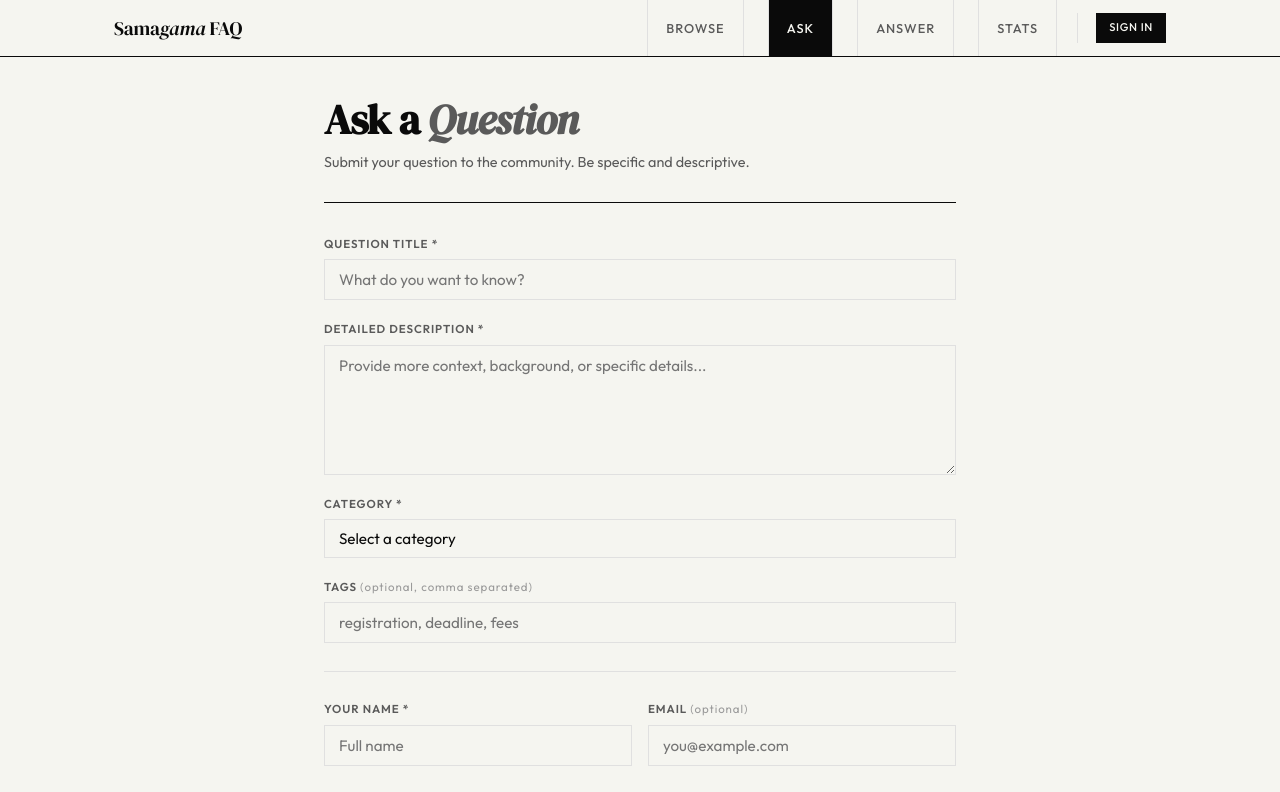
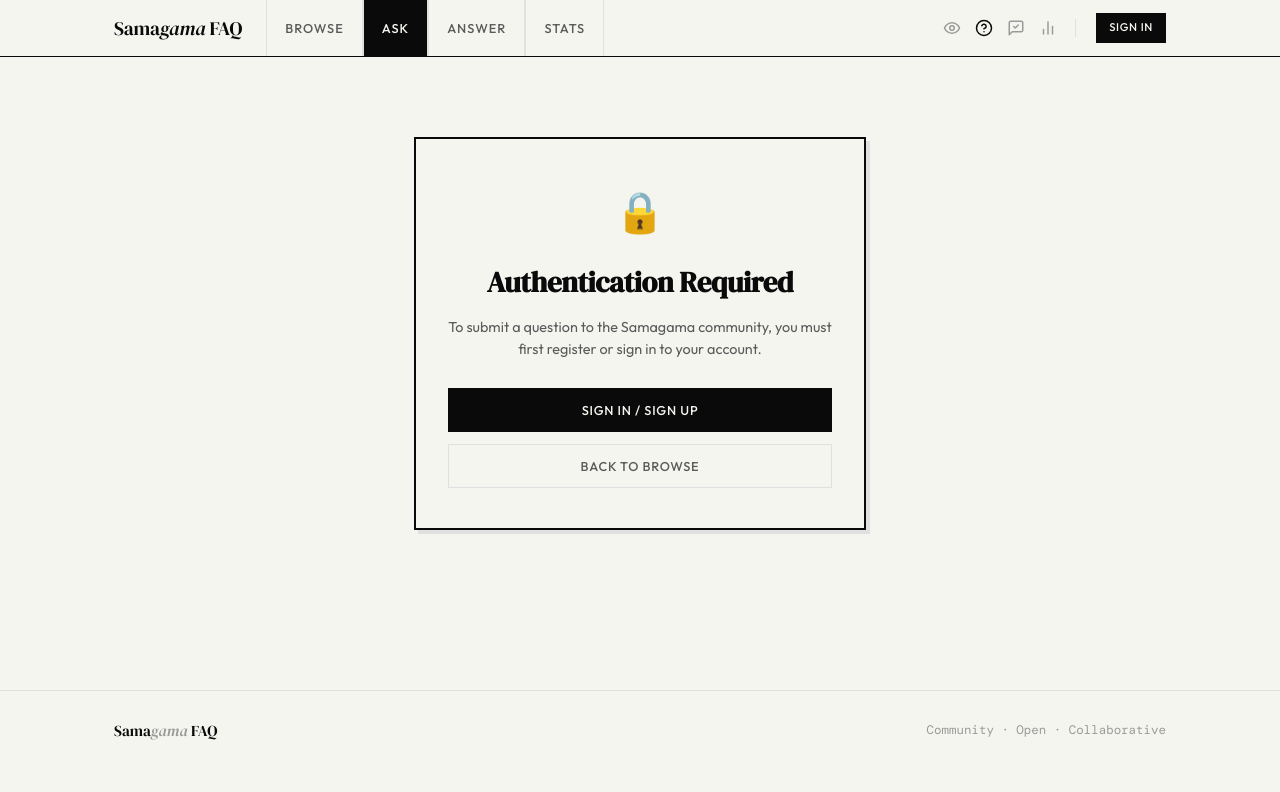
Before and after one commit to devanshuk3/Crowd-Sourced-Faq-Project, a React (Vite) app in the folder frontend/: page /ask in a window 1280 px wide. Shown: the top 792 px of the page. Built offline with nearby package versions, Linux system fonts and the light colour scheme.

Commit message:
Feature: Add user sign up/registration and enforce authentication for posting new questions

```diff
--- a/frontend/src/components/Nav.jsx
+++ b/frontend/src/components/Nav.jsx
@@ -41,11 +41,7 @@
           <Link to="/" className="nav-logo">
             Sama<span>gama</span> FAQ
           </Link>
-        </div>
-
-        <div style={{ display: 'flex', alignItems: 'center', gap: 20 }}>
-          {/* Shifted Navigation Links */}
-          <ul className="nav-links" style={{ display: 'flex', alignItems: 'center', gap: 24, margin: 0, padding: 0, listStyle: 'none' }}>
+          <ul className="nav-links">
             <li><Link to="/" className={pathname === '/' ? 'active' : ''}>Browse</Link></li>
             <li><Link to="/ask" className={pathname === '/ask' ? 'active' : ''}>Ask</Link></li>
             <li><Link to="/answer" className={pathname === '/answer' ? 'active' : ''}>Answer</Link></li>
@@ -54,11 +50,79 @@
               <li><Link to="/admin" className={pathname === '/admin' ? 'active' : ''}>Admin</Link></li>
             )}
           </ul>
+        </div>
+
+        <div style={{ display: 'flex', alignItems: 'center', gap: 20 }}>
+          {/* Quick Nav Icon Links */}
+          <div style={{ display: 'flex', alignItems: 'center', gap: 14, borderRight: '1.5px solid var(--border)', paddingRight: 18 }}>
+            <Link
+              to="/"
+              title="Browse FAQs"
+              style={{
+                color: pathname === '/' ? 'var(--black)' : 'var(--gray-400)',
+                transition: 'color 0.2s',
+                display: 'flex',
+                alignItems: 'center',
+              }}
+            >
+              <svg width="18" height="18" viewBox="0 0 24 24" fill="none" stroke="currentColor" strokeWidth="2" strokeLinecap="round" strokeLinejoin="round">
+                <path d="M2 12s3-7 10-7 10 7 10 7-3 7-10 7-10-7-10-7Z" />
+                <circle cx="12" cy="12" r="3" />
+              </svg>
+            </Link>
+            <Link
+              to="/ask"
+              title="Ask a Question"
+              style={{
+                color: pathname === '/ask' ? 'var(--black)' : 'var(--gray-400)',
+                transition: 'color 0.2s',
+                display: 'flex',
+                alignItems: 'center',
+              }}
+            >
+              <svg width="18" height="18" viewBox="0 0 24 24" fill="none" stroke="currentColor" strokeWidth="2" strokeLinecap="round" strokeLinejoin="round">
+                <circle cx="12" cy="12" r="10" />
+                <path d="M9.09 9a3 3 0 0 1 5.83 1c0 2-3 3-3 3" />
+                <line x1="12" y1="17" x2="12.01" y2="17" />
+              </svg>
+            </Link>
+            <Link
+              to="/answer"
+              title="Answer Questions"
+              style={{
+                color: pathname === '/answer' ? 'var(--black)' : 'var(--gray-400)',
+                transition: 'color 0.2s',
+                display: 'flex',
+                alignItems: 'center',
+              }}
+            >
+              <svg width="18" height="18" viewBox="0 0 24 24" fill="none" stroke="currentColor" strokeWidth="2" strokeLinecap="round" strokeLinejoin="round">
+                <path d="M21 15a2 2 0 0 1-2 2H7l-4 4V5a2 2 0 0 1 2-2h14a2 2 0 0 1 2 2z" />
+                <path d="m9 10 2 2 4-4" />
+              </svg>
+            </Link>
+            <Link
+              to="/stats"
+              title="Statistics"
+              style={{
+                color: pathname === '/stats' ? 'var(--black)' : 'var(--gray-400)',
+                transition: 'color 0.2s',
+                display: 'flex',
+                alignItems: 'center',
+              }}
+            >
+              <svg width="18" height="18" viewBox="0 0 24 24" fill="none" stroke="currentColor" strokeWidth="2" strokeLinecap="round" strokeLinejoin="round">
+                <line x1="18" y1="20" x2="18" y2="10" />
+                <line x1="12" y1="20" x2="12" y2="4" />
+                <line x1="6" y1="20" x2="6" y2="14" />
+              </svg>
+            </Link>
+          </div>
 
           {/* Session / Sign In Container */}
           {user ? (
-            <div style={{ display: 'flex', alignItems: 'center', gap: 14, borderLeft: '1.5px solid var(--border)', paddingLeft: 18 }}>
-              <span className="mono" style={{ fontSize: '0.78rem', color: 'var(--gray-600)' }}>
+            <div style={{ display: 'flex', alignItems: 'center', gap: 14 }}>
+              <span className="mono" style={{ fontSize: '0.78rem', color: 'var(--gray-600)', borderRight: '1px solid var(--border)', paddingRight: 14 }}>
                 {user.name} <em style={{ fontStyle: 'normal', color: 'var(--black)', fontWeight: 600 }}>({user.role.toUpperCase()})</em>
               </span>
               <button
@@ -70,7 +134,6 @@
               </button>
             </div>
           ) : (
-            <div style={{ display: 'flex', alignItems: 'center', borderLeft: '1.5px solid var(--border)', paddingLeft: 18 }}>
             <Link
               to="/login"
               className="btn btn-filled btn-sm"
@@ -78,7 +141,6 @@
             >
               Sign In
             </Link>
-            </div>
           )}
         </div>
       </div>
--- a/frontend/src/pages/AskPage.jsx
+++ b/frontend/src/pages/AskPage.jsx
@@ -76,7 +76,6 @@
     else if (form.title.trim().length < 10) e.title = 'Title must be at least 10 characters';
     if (!form.description.trim()) e.description = 'Description is required';
     if (!form.category) e.category = 'Please select a category';
-    if (!form.authorName.trim()) e.authorName = 'Your name is required';
     setErrors(e);
     return Object.keys(e).length === 0;
   };
@@ -96,6 +95,32 @@
   const set = (key) => (e) => setForm(f => ({ ...f, [key]: e.target.value }));
 
   const hasSimilar = similarQuery.data && similarQuery.data.length > 0;
+
+  if (!isLoggedIn) {
+    return (
+      <main>
+        <div className="container" style={{ maxWidth: 500, padding: '80px 24px', textAlign: 'center' }}>
+          <div style={{ border: '2px solid var(--black)', padding: '40px 32px', background: 'var(--white)', boxShadow: '4px 4px 0 var(--border)' }}>
+            <div style={{ fontSize: '2.5rem', marginBottom: 16 }}>🔒</div>
+            <h2 style={{ fontFamily: 'var(--font-display)', fontSize: '1.8rem', marginBottom: 12, letterSpacing: '-0.01em' }}>
+              Authentication Required
+            </h2>
+            <p style={{ color: 'var(--gray-600)', fontSize: '0.9rem', lineHeight: 1.5, marginBottom: 28 }}>
+              To submit a question to the Samagama community, you must first register or sign in to your account.
+            </p>
+            <div style={{ display: 'flex', flexDirection: 'column', gap: 12 }}>
+              <Link to="/login" className="btn btn-filled" style={{ justifyContent: 'center', height: 44, textDecoration: 'none', display: 'flex', alignItems: 'center' }}>
+                Sign In / Sign Up
+              </Link>
+              <Link to="/" className="btn btn-ghost" style={{ justifyContent: 'center', height: 44, textDecoration: 'none', display: 'flex', alignItems: 'center' }}>
+                Back to Browse
+              </Link>
+            </div>
+          </div>
+        </div>
+      </main>
+    );
+  }
 
   return (
     <main>
@@ -168,7 +193,6 @@
 
           <hr className="divider" />
 
-          {isLoggedIn ? (
           <div style={{ padding: '16px 20px', border: '1.5px solid var(--black)', background: 'var(--gray-100)', marginBottom: 20 }}>
             <span className="mono" style={{ fontSize: '0.78rem', color: 'var(--gray-600)', display: 'block', textTransform: 'uppercase', letterSpacing: '0.08em', fontWeight: 600, marginBottom: 4 }}>
               Author Session Active
@@ -177,19 +201,6 @@
               Posting as: {form.authorName} <span className="text-muted">({form.authorEmail})</span>
             </span>
           </div>
-          ) : (
-            <div style={{ display: 'grid', gridTemplateColumns: '1fr 1fr', gap: 16 }}>
-              <div className="form-group">
-                <label className="form-label">Your Name *</label>
-                <input className="form-input" value={form.authorName} onChange={set('authorName')} placeholder="Full name" />
-                {errors.authorName && <span className="form-error">{errors.authorName}</span>}
-              </div>
-              <div className="form-group">
-                <label className="form-label">Email <span style={{ color: 'var(--gray-400)', fontWeight: 400, textTransform: 'none' }}>(optional)</span></label>
-                <input className="form-input" type="email" value={form.authorEmail} onChange={set('authorEmail')} placeholder="you@example.com" />
-              </div>
-            </div>
-          )}
 
           <div style={{ display: 'flex', gap: 12, marginTop: 8 }}>
             <button type="submit" className="btn btn-filled" disabled={createMut.isPending}>
```
Also changed, not shown: frontend/src/pages/LoginPage.jsx (+71 -9 lines), 1 other file (tests, documents, lock files or other folders). Lines whose indentation alone changed are shown as unchanged.
